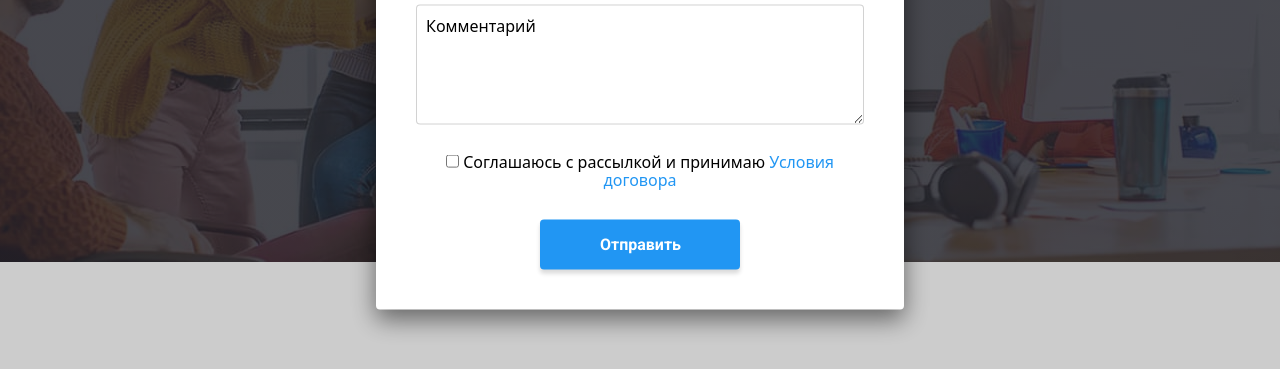
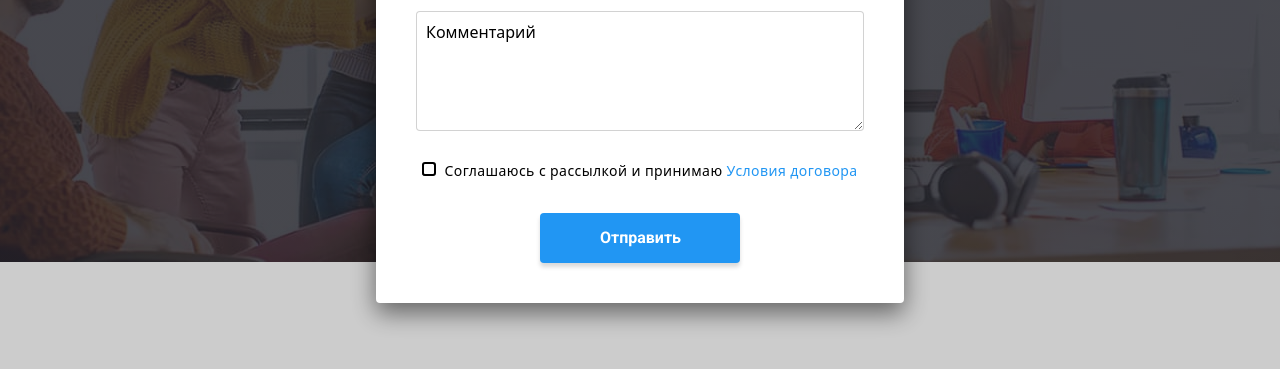
Before and after one commit to Shevchenkoyurij/goit-markup-hw-06, a plain HTML site: page index.html in a window 1280 px wide. Both pictures are taken after a click on the button "Заказать услугу". Shown: the part 418-787 px from the top of the page. Drawn offline with nearby package versions, Linux system fonts and the light colour scheme.

Commit message:
Готово!!!

```diff
--- a/css/styles.css
+++ b/css/styles.css
@@ -34,6 +34,7 @@ img {
   --secondary-bg-color: #F5F4FA;
   --cubic: cubic-bezier(0.4, 0, 0.2, 1);
   --svg-color: #afb1b8;
+  --animation-timing-function: 250ms cubic-bezier(0.4, 0, 0.2, 1);
 }
 
 
@@ -1458,3 +1459,31 @@ margin-left: 10px;
   --color1: var(--pimary-bg-color);
 
 }
+
+
+.icon-check {
+    width: 14px;
+    height: 14px;
+    display: inline-block;
+    border: 2px solid black;
+    border-radius: 3px;
+    margin-left: -17px;
+    margin-right: 4px;
+
+    transition: var(--animation-timing-function);
+}
+
+.checkbox:checked + .icon-check {
+    background-color:var(--accent-color);
+    background-image: url(../images/icon-check.svg);
+    background-origin: border-box;
+    border-color: var(--main-accent);
+}
+
+.checkbox-label {
+    font-size: 14px;
+    line-height: 24px;
+    letter-spacing: 0.03em;
+    margin-bottom: 30px;
+    align-items: center;
+}
--- a/index.html
+++ b/index.html
@@ -84,7 +84,10 @@
             <span class="comment-label">Комментарий</span>
           </label>
     <div class="form-stop">
-         <input type="checkbox" name="yes" id="yes"/>
+      <label class="checkbox-label">
+        <input class="checkbox" type="checkbox" name="policy" value="policy">
+        <span class="icon-check"></span>
+         <!-- <input type="checkbox" name="yes" id="yes"/> -->
          <label for="yes">Соглашаюсь с рассылкой и принимаю</label>
          <a class="agreement-conditions" href="">Условия договора</a>
     </div>
@@ -95,8 +98,7 @@
               <use href="./images/symbol-modal.svg#icon-close"></use>
             </svg>
           </button>
-        </div>
-        </div>
+    </div>
       </section>
       <!-- ----------------------------- -->
       <section class="combo">
```
Also changed, not shown: images/icon-check.svg (added).
